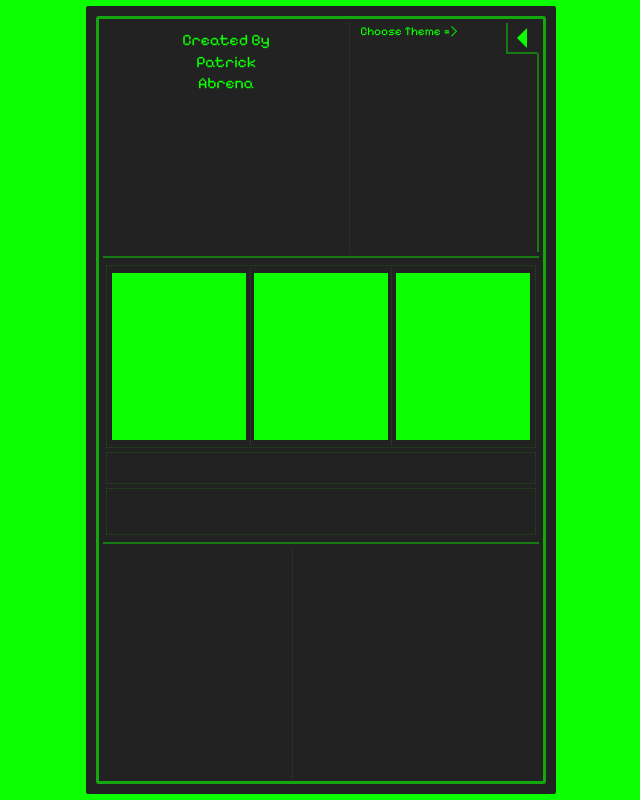
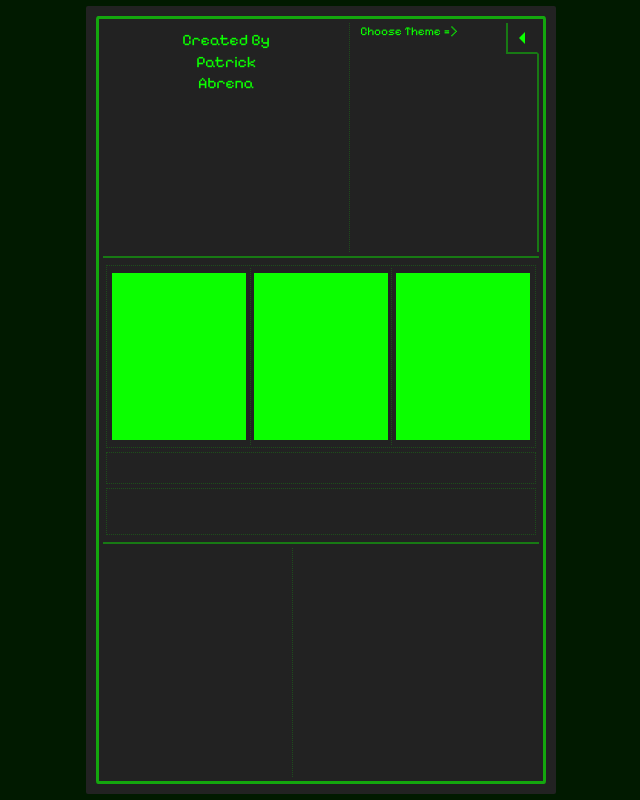
Before and after one commit to patrickabrena/rock-paper-scissors, a plain HTML site: page index.html in a window 1280 px wide. Shown: the whole page, without its empty margins (319-959 px from the left). Drawn offline with Linux system fonts and the light colour scheme.

Commit message:
change min-width & min-height on .three-row-container to prevent breaking
also changed html, body to background colour black and had changeable-background to othe colours scheme with .1 opacity filter

```diff
--- a/index.html
+++ b/index.html
@@ -3,7 +3,7 @@
   <head>
     <meta charset="UTF-8" />
     <meta name="viewport" content="width=device-width, initial-scale=1.0" />
-    <title>Enjoy ☺</title>
+    <title>Rock, Paper, Scissors++</title>
     <link rel="stylesheet" href="style.css" />
     <link
       href="https://fonts.googleapis.com/css?family=Pixelify Sans"
--- a/style.css
+++ b/style.css
@@ -4,6 +4,7 @@ body {
   height: 100vh;
   width: 100vw;
   font-family: "Pixelify Sans";
+  background-color: black;
 }
 
 .changeable-background {
@@ -14,7 +15,7 @@ body {
   align-items: center;
   width: 100vw;
   height: 100vh;
-  background-color: rgba(11, 255, 0, 1);
+  background-color: rgba(11, 255, 0, 0.1);
 }
 .content-container {
   z-index: 3;
@@ -35,8 +36,9 @@ body {
   justify-content: center;
   align-items: center;
 
-  /* margin: 2px; */
   width: 100%;
+  min-width: 350px;
+  min-height: 600px;
 }
 .three-row-container > * {
   display: flex;
@@ -122,9 +124,9 @@ body {
   bottom: 2%; */
   /* width: 0;
   height: 0; */
-  border-top: 10px solid transparent; /* Adjust size as needed */
-  border-bottom: 10px solid transparent;
-  border-right: 10px solid rgba(11, 255, 0, 1);
+  border-top: 6px solid transparent; /* Adjust size as needed */
+  border-bottom: 6px solid transparent;
+  border-right: 6px solid rgba(11, 255, 0, 1);
   animation-duration: 0.15s;
 }
 .theme-toggle[data-visible="true"] .caret {
@@ -136,9 +138,9 @@ body {
   bottom: 2%; */
   /* width: 0;
   height: 0; */
-  border-top: 10px solid transparent; /* Adjust size as needed */
-  border-bottom: 10px solid transparent;
-  border-right: 10px solid rgba(11, 255, 0, 0.4);
+  border-top: 6px solid transparent; /* Adjust size as needed */
+  border-bottom: 6px solid transparent;
+  border-right: 6px solid rgba(11, 255, 0, 0.4);
   animation-duration: 0.15s;
   transform: rotate(180deg);
 }
```
